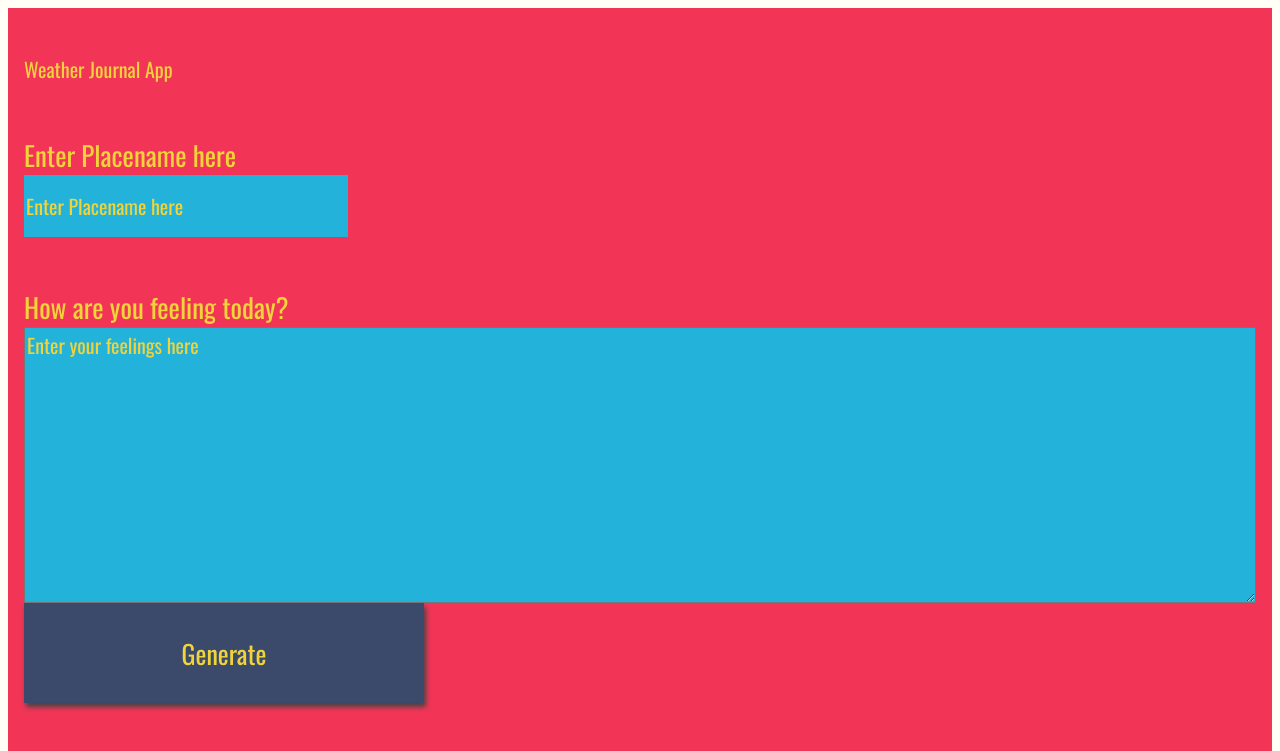
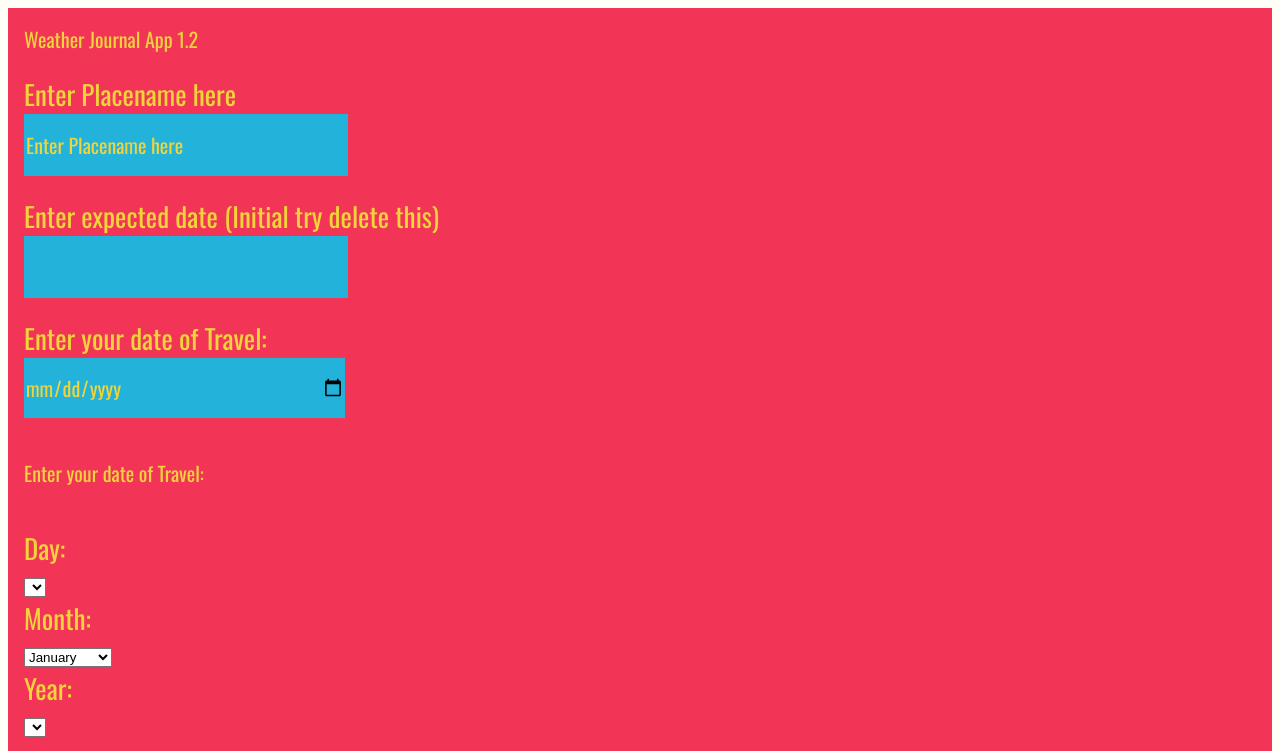
Before and after one commit to jamesjbot/Travelapp, a website built with webpack: page src/client/views/index.html in a window 1280 px wide. Shown: the top 751 px of the page. Built offline with nearby package versions, Linux system fonts and the light colour scheme; a web font is replaced by a local one.

Commit message:
feat: Add a date picker to webpage

```diff
--- a/src/client/views/index.html
+++ b/src/client/views/index.html
@@ -4,18 +4,67 @@
 <meta charset="UTF-8">
 <title>Weather Journal</title>
 <link href="https://fonts.googleapis.com/css?family=Oswald:400,600,700|Ranga:400,700&display=swap" rel="stylesheet">
-<link rel="stylesheet" href="style.css">
+<!--link rel="stylesheet" href="main.css"-->
 </head>
  <body>
  <div id = "app">
-  <div class ="holder headline">
-    Weather Journal App
+
+  <div id="pagetitle" class ="holder headline">
+    Weather Journal App 1.2
   </div>
 
   <div class ="holder zip">
     <label for="zip">Enter Placename here</label>
     <input type="text" id="placename" placeholder="Enter Placename here">
   </div>
+
+  <!-- TODO Fix this -->
+  <div class ="holder date">
+    <label>Enter expected date (Initial try delete this)</label>
+    <input type="text" id="input-date">
+  </div>
+
+  <div class="holder nativeDatePicker">
+    <label for="bday">Enter your date of Travel:</label>
+    <input type="date" id="bday" name="bday">
+    <span class="validity"></span>
+  </div>
+
+  <p class="fallbackLabel">Enter your date of Travel:</p>
+
+  <div class="holder fallbackDatePicker">
+    <span>
+      <label for="day">Day:</label>
+        <select id="day" name="day">
+      </select>
+    </span>
+    <span>
+      <label for="month">Month:</label>
+      <select id="month" name="month">
+        <option selected>January</option>
+        <option>February</option>
+        <option>March</option>
+        <option>April</option>
+        <option>May</option>
+        <option>June</option>
+        <option>July</option>
+        <option>August</option>
+        <option>September</option>
+        <option>October</option>
+        <option>November</option>
+        <option>December</option>
+      </select>
+    </span>
+  <span>
+    <label for="year">Year:</label>
+      <select id="year" name="year">
+    </select>
+  </span>
+</div>
+
+<!-- End of date div -->
+  <!--/div-->
+
   <div class ="holder feel">
     <label for="feelings">How are you feeling today?</label>
     <textarea class= "myInput" id="feelings" placeholder="Enter your feelings here" rows="9" cols="50"></textarea>
@@ -30,8 +79,5 @@
     </div>
   </div>
 </div>
-
-<script src="app.js" type="text/javascript"></script>
-
 </body>
 </html>
```
